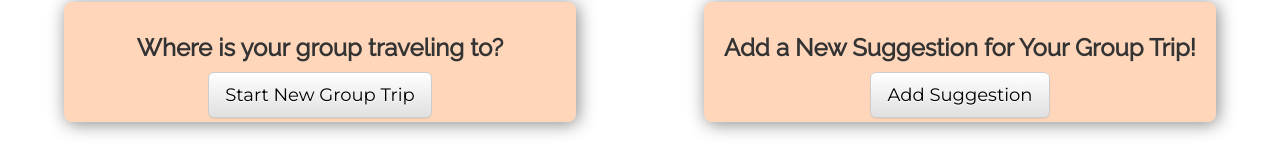
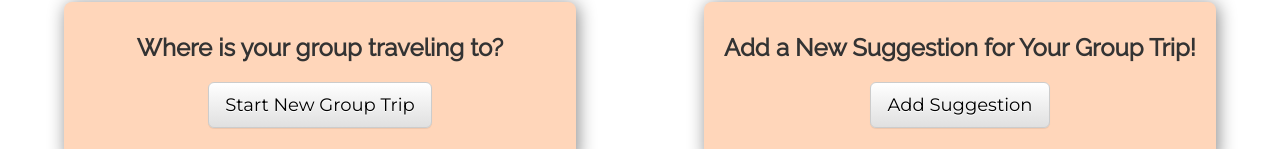
Before and after one commit to leahhoefling/GroupTravelApp, a React (Create React App) app: page /home in a window 1280 px wide. Shown: the part 803-952 px from the top of the page. Built offline with nearby package versions, Linux system fonts and the light colour scheme.

Commit message:
a few css changes

```diff
--- a/src/Home/Home.css
+++ b/src/Home/Home.css
@@ -41,7 +41,7 @@
     margin: 5% ;
     background-color: #ffd6ba;
     box-shadow: 2px 2px 18px #888888;
-    height: 12rem;
+    height: 16rem;
 }
 
   #CTAtwo {
@@ -54,7 +54,7 @@
     margin: 5%;
     background-color: #ffd6ba;
     box-shadow: 2px 2px 18px #888888;
-    height: 12rem;
+    height: 16rem;
   }
 
   #bothCTA {
@@ -70,5 +70,8 @@
 
 form h2 {
     padding: 0% 0% 4% 0%;
+}
 
+#ctaButton {
+    margin: 2%;
 }
--- a/src/Home/HomeDashboard.js
+++ b/src/Home/HomeDashboard.js
@@ -36,7 +36,7 @@ export default props => {
                     <div id=
                         "CTAone">
                         <h3>Where is your group traveling to?</h3>
-                        <Button bsSize="large">
+                        <Button id="ctaButton" bsSize="large">
                             <Link
                                 className="button-link"
                                 to={{
@@ -51,7 +51,7 @@ export default props => {
                     <div id=
                         "CTAtwo">
                         <h3>Add a New Suggestion for Your Group Trip!</h3>
-                        <Button bsSize="large">
+                        <Button id="ctaButton" bsSize="large">
                             <Link
                                 className="button-link"
                                 to={{
```
